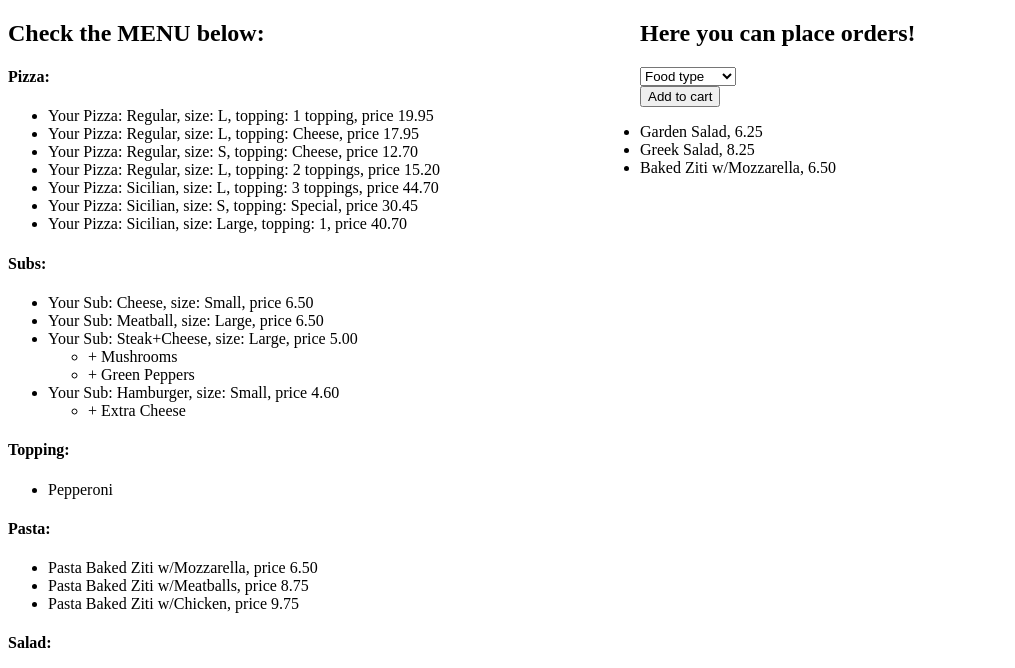
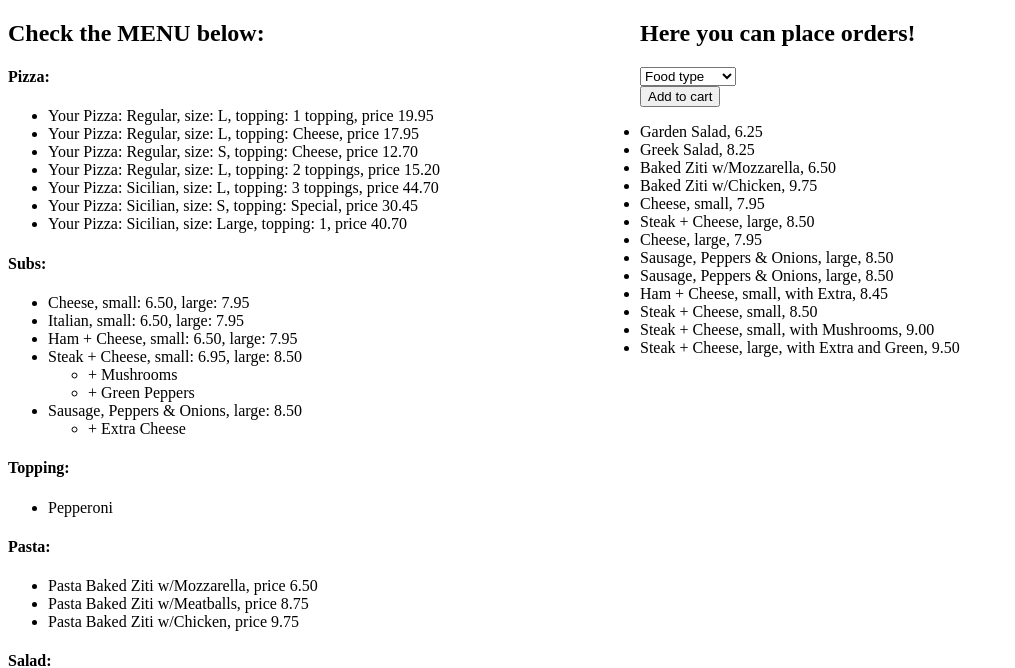
Before and after one commit to rrudiuk/order-pizza-django, a Django app: page / in a window 1280 px wide. Shown: the part 26-694 px from the top of the page, without its empty margins (0-1015 px from the left). Run offline with Django 3.2, Linux system fonts and the light colour scheme; a user stored in the database is signed in; data comes from the database, SQL or seed files in the repository.

Commit message:
Added subs and extras. Need to fix issue with extras

```diff
--- a/orders/models.py
+++ b/orders/models.py
@@ -37,7 +37,7 @@ class DinnerPlate(models.Model):
 class SubExtraAll(models.Model):
 	name = models.CharField(max_length = 64)
 	price = models.DecimalField(max_digits=5, decimal_places=2)
-	food_type = "Sub Extra"
+	hash_name = models.CharField(max_length = 64)
 
 	def __str__(self):
 		return f"{self.name}"
@@ -45,21 +45,27 @@ class SubExtraAll(models.Model):
 class SubExtraSteak(models.Model):
 	name = models.CharField(max_length = 64)
 	price = models.DecimalField(max_digits=5, decimal_places=2)
-	food_type = "Sub Extra Steak Cheese"
+	hash_name = models.CharField(max_length = 64)
 
 	def __str__(self):
 		return f"{self.name}"
 
 class Sub(models.Model):
 	name = models.CharField(max_length = 64)
-	size = models.CharField(max_length=5, choices=SIZE)
-	price = models.DecimalField(max_digits=5, decimal_places=2)
+	# size = models.CharField(max_length=5, choices=SIZE)
+	priceS = models.DecimalField(max_digits=5, decimal_places=2, default = 0.00)
+	priceL = models.DecimalField(max_digits=5, decimal_places=2, default = 0.00)
+	hash_name = models.CharField(max_length = 64)
 	extra = models.ManyToManyField(SubExtraAll, blank=True, related_name="extra")
 	extraSteak = models.ManyToManyField(SubExtraSteak, blank=True, related_name="extra_steak")
-	food_type = "Subs"
 
 	def __str__(self):
-		return f"Your Sub: {self.name}, size: {self.size}, price {self.price}"
+		if self.priceS != 0.00 and self.priceL != 0.00:
+			return f"{self.name}, small: {self.priceS}, large: {self.priceL}"
+		elif self.priceS == 0.00:
+			return f"{self.name}, large: {self.priceL}"
+		else:
+			return f"{self.name}, small: {self.priceS}"
 
 	# def __str__(self):
 	# 	if self.extra.count() == 0:
@@ -101,13 +107,24 @@ class Pizza(models.Model):
 class Order(models.Model):
 	name = models.CharField(max_length = 64)
 	size = models.CharField(max_length=5, blank=True)
-	exta = models.CharField(max_length = 64, blank=True)
-	extra_steak = models.CharField(max_length = 64, blank=True)
+	extra = models.CharField(max_length = 64, blank=True, default = "empty")
+	extra_steak = models.CharField(max_length = 64, blank=True, default = "empty")
 	price = models.DecimalField(max_digits=5, decimal_places=2)
 
 	def __str__(self):
 		if not self.size:
 			return f"{self.name}, {self.price}"
+		elif self.extra == "empty" and self.extra_steak == "empty":
+			return f"{self.name}, {self.size}, {self.price}"
+		elif self.extra != "empty" and self.extra_steak == "empty":
+			price = Decimal(self.price) + Decimal(0.50)
+			return f"{self.name}, {self.size}, with {self.extra}, {price}"
+		elif self.extra == "empty" and self.extra_steak != "empty":
+			price = Decimal(self.price) + Decimal(0.50)
+			return f"{self.name}, {self.size}, with {self.extra_steak}, {price}"
+		elif self.extra != "empty" and self.extra_steak != "empty":
+			price = Decimal(self.price) + Decimal(1.00)
+			return f"{self.name}, {self.size}, with {self.extra} and {self.extra_steak}, {price}"
 		else:
 			price = Decimal(self.price) + Decimal(0.50)
 			return f"{self.name}, {self.size}, {price}"
--- a/orders/static/orders/script.js
+++ b/orders/static/orders/script.js
@@ -33,7 +33,7 @@ document.addEventListener('DOMContentLoaded', () => {
 	}
 
 	document.querySelector('#sub-name').onchange = () => {
-			if (document.querySelector('#sub-name').value === 'Steak+Cheese') {
+			if (document.querySelector('#sub-name').value === 'steak+cheese') {
 				document.querySelector('#extra-steak-wrap').style.display = 'block';
 			} else {
 				document.querySelector('#extra-steak-wrap').style.display = 'none';
--- a/orders/templates/orders/index.html
+++ b/orders/templates/orders/index.html
@@ -33,7 +33,7 @@
 		<ul>
 			{% for sub in subs %}
 				<li>{{ sub }}</li>
-				{% if sub.name == "Steak+Cheese" %}
+				{% if sub.hash_name == "steak+cheese" %}
 					<ul>
 						{% for subextra in subextrasteak %}
 							<li>+ {{ subextra }}</li>
@@ -104,7 +104,7 @@
 				</select>
 				<!-- Size. Applies to Pizza, Subs, Dinner Plates -->
 				<div id="size-wrap">
-					<select id="size">
+					<select id="size" name="size">
 						<option value="empty">Portion size</option>
 						<option value="small">Small</option>
 						<option value="large">Large</option>
@@ -158,15 +158,15 @@
 				</div>
 				<!-- Subs menu -->
 				<div id="subs-wrap">
-					<select id="sub-name">
+					<select id="sub-name" name="sub-name">
 						{% for sub in subs %}
-							<option value={{ sub.name }}>{{ sub.name }}</option>
+							<option value={{ sub.hash_name }}>{{ sub.name }}</option>
 						{% endfor %}
 					</select>
 				</div>
 				<!-- Extra for Steak + Cheese -->
 				<div id="extra-steak-wrap">
-					<select id="extra-steak">
+					<select id="extra-steak" name="extra-steak">
 						<option value="empty">Steak extra</option>
 						{% for subextra in subextrasteak %}
 							<option value={{ subextra }}>{{ subextra }}</option>
@@ -175,7 +175,7 @@
 				</div>
 				<!-- Extra for all subs -->
 				<div id="extra-all-wrap">
-					<select id="extra-all">
+					<select id="extra-all" name="extra-all">
 						<option value="empty">Extra</option>
 						{% for subextra in subextraall %}
 							<option value={{ subextra }}>{{ subextra }}</option>
--- a/orders/views.py
+++ b/orders/views.py
@@ -22,17 +22,30 @@ def index(request):
                 db_query = Salad.objects.get(hash_name = food_name)
                 order = Order(name = db_query.name, price = db_query.price)
                 order.save()
-                username = db_query.name
 
             elif food_type == 'pasta':
                 food_name = request.POST["pasta-name"]
                 db_query = Pasta.objects.get(hash_name = food_name)
                 order = Order(name = db_query.name, price = db_query.price)
                 order.save()
-                username = db_query.name
 
-            else:
-                username = food_type
+            elif food_type == 'sub':
+                food_name = request.POST["sub-name"]
+                food_size = request.POST["size"]
+                food_extra = request.POST["extra-all"]
+                if food_extra != 'empty':
+                    extra = SubExtraAll.objects.get(name = food_extra)
+                steak_extra = request.POST["extra-steak"]
+                if food_extra != 'empty':
+                    extra_steak = SubExtraSteak.objects.get(name = steak_extra)
+                db_query = Sub.objects.get(hash_name = food_name)
+                if food_size == 'Small':
+                    order = Order(name = db_query.name, size = food_size, extra = extra.name,
+                        extra_steak = extra_steak.name, price = db_query.priceS)
+                else:
+                    order = Order(name = db_query.name, size = food_size, extra = extra.name,
+                        extra_steak = extra_steak.name, price = db_query.priceL)
+                order.save()
 
 
     context = {
```
Also changed, not shown: db.sqlite3, orders/migrations/0018_auto_20200613_1850.py (added), orders/migrations/0019_auto_20200613_1903.py (added), orders/migrations/0020_auto_20200613_1931.py (added), orders/migrations/0021_auto_20200613_1948.py (added).
